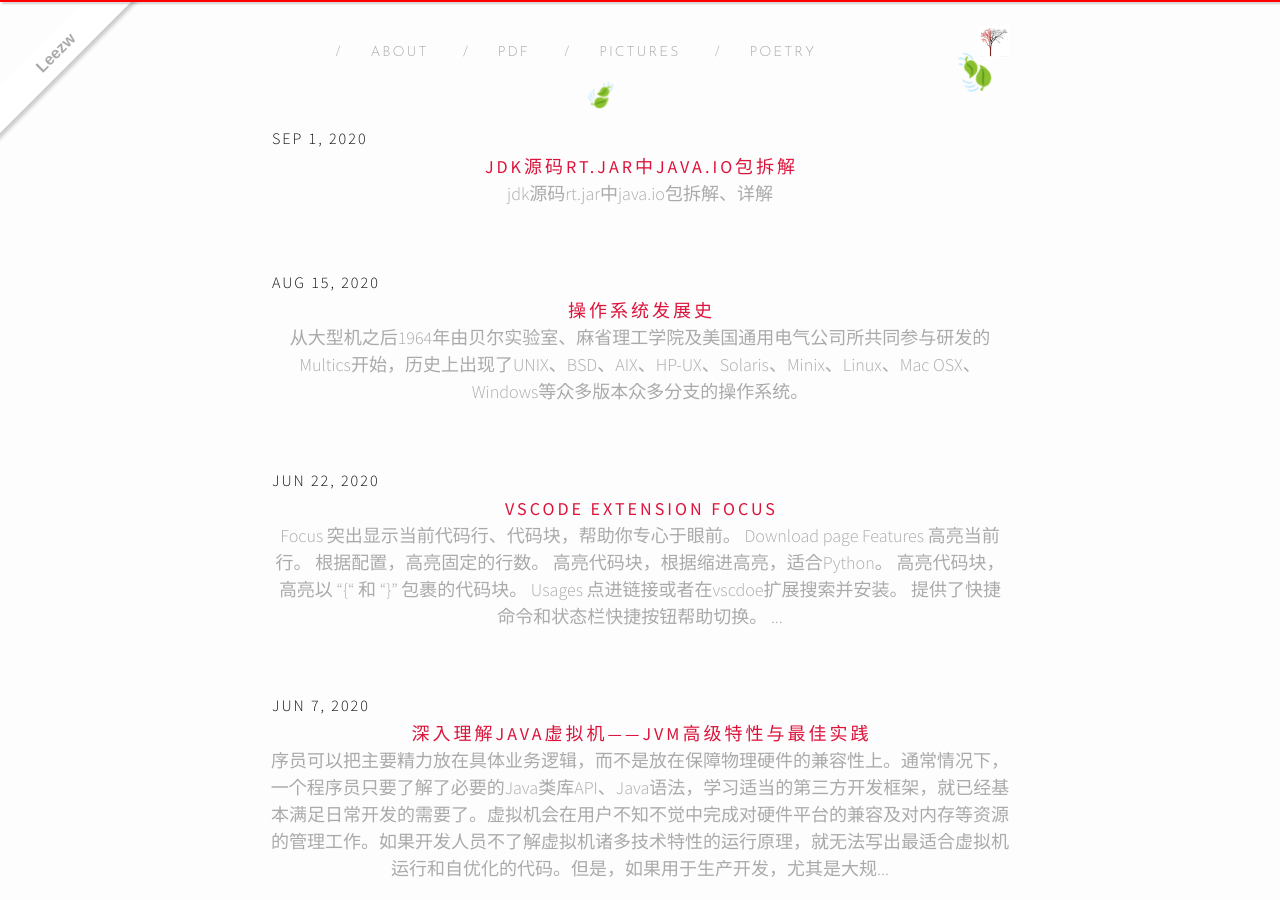
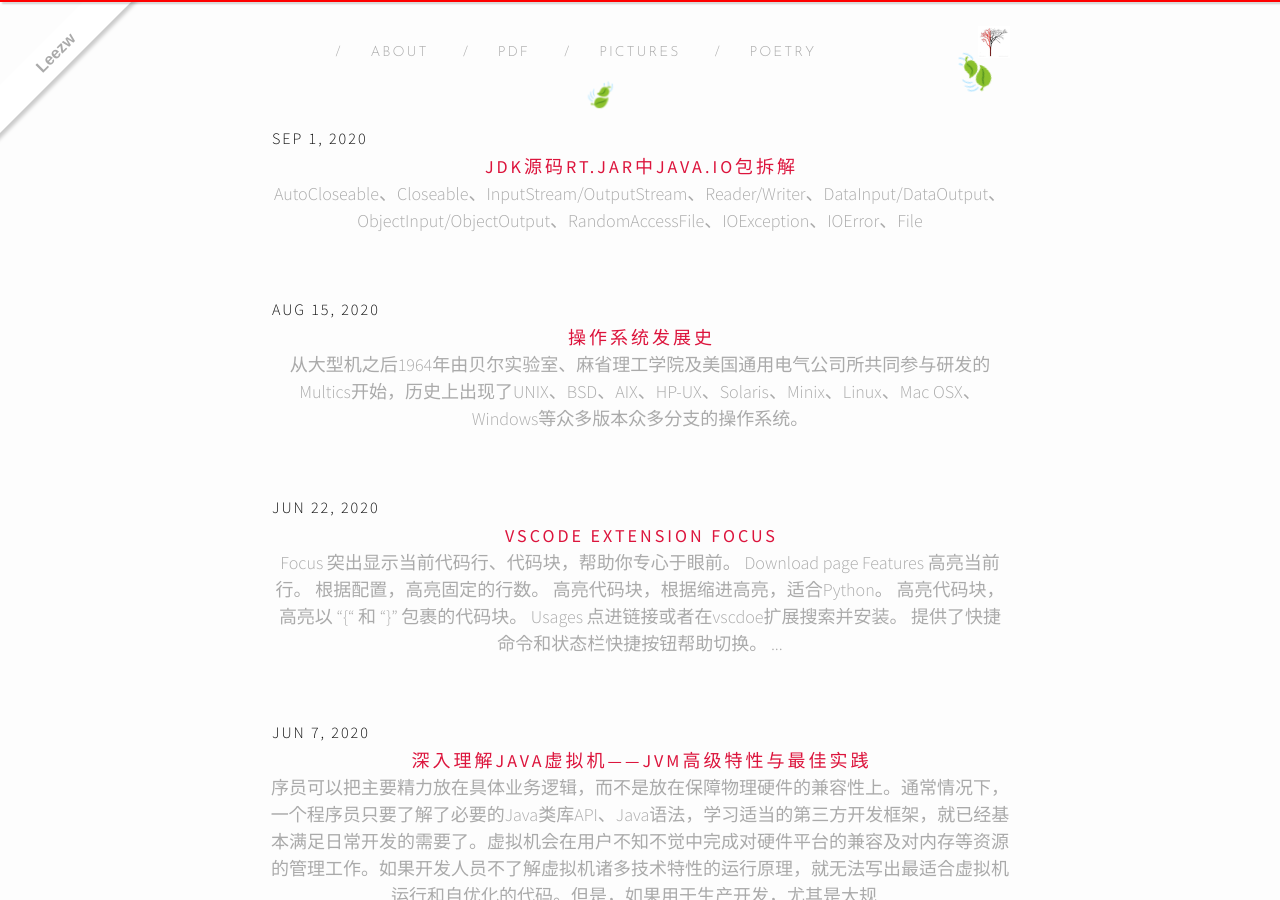
Before and after one commit to quantum-li/quantum-li.github.io, a Jekyll site: the page built from index.html, in a window 1280 px wide and 900 px high. Built offline with Jekyll 4.4.1, drawn with Linux system fonts in a browser that asks for light colours; nearby versions of some CDN libraries; the list of posts is cut into pages by our own code.

Commit message:
2020-09-02 10:00:48

```diff
--- a/_posts/2020-09-01-java-io.md
+++ b/_posts/2020-09-01-java-io.md
@@ -7,17 +7,29 @@
 - io
 description: jdk源码rt.jar中java.io包拆解、详解
 permalink: "/posts/jdk-rt-jar-java-io"
-excerpt: jdk源码rt.jar中java.io包拆解、详解
+excerpt: AutoCloseable、Closeable、InputStream/OutputStream、Reader/Writer、DataInput/DataOutput、ObjectInput/ObjectOutput、RandomAccessFile、IOException、IOError、File
 ---
+
+# 概览
+
+![java.io包UML图class](/assets/images/java-io/java-io-class.svg)
+
+# 接口
+
+![java.io包UML图interface](/assets/images/java-io/java-io-interface.svg)
+
+# InputStream/Reader
 
 ![java.io包UML图input](/assets/images/java-io/java-io-input.svg)
 
+# OutputStream/Writer
+
 ![java.io包UML图output](/assets/images/java-io/java-io-output.svg)
+
+# RandomAccessFile
 
 ![java.io包UML图randomaccess](/assets/images/java-io/java-io-randomaccess.svg)
 
-![java.io包UML图interface](/assets/images/java-io/java-io-interface.svg)
-
-![java.io包UML图class](/assets/images/java-io/java-io-class.svg)
+# 概览方法图
 
 ![java.io包UML图method](/assets/images/java-io/java-io-with-method.svg)
```
